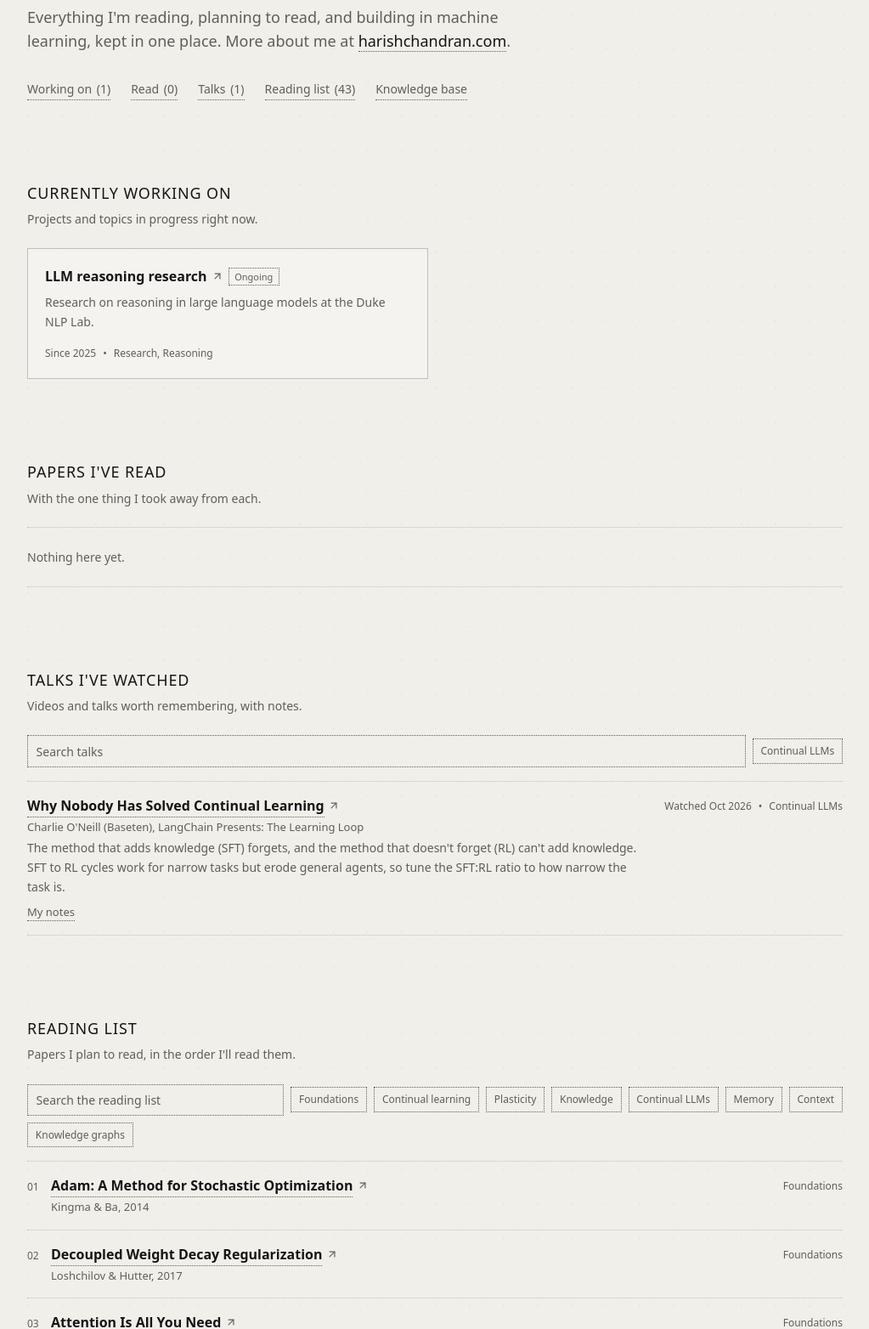
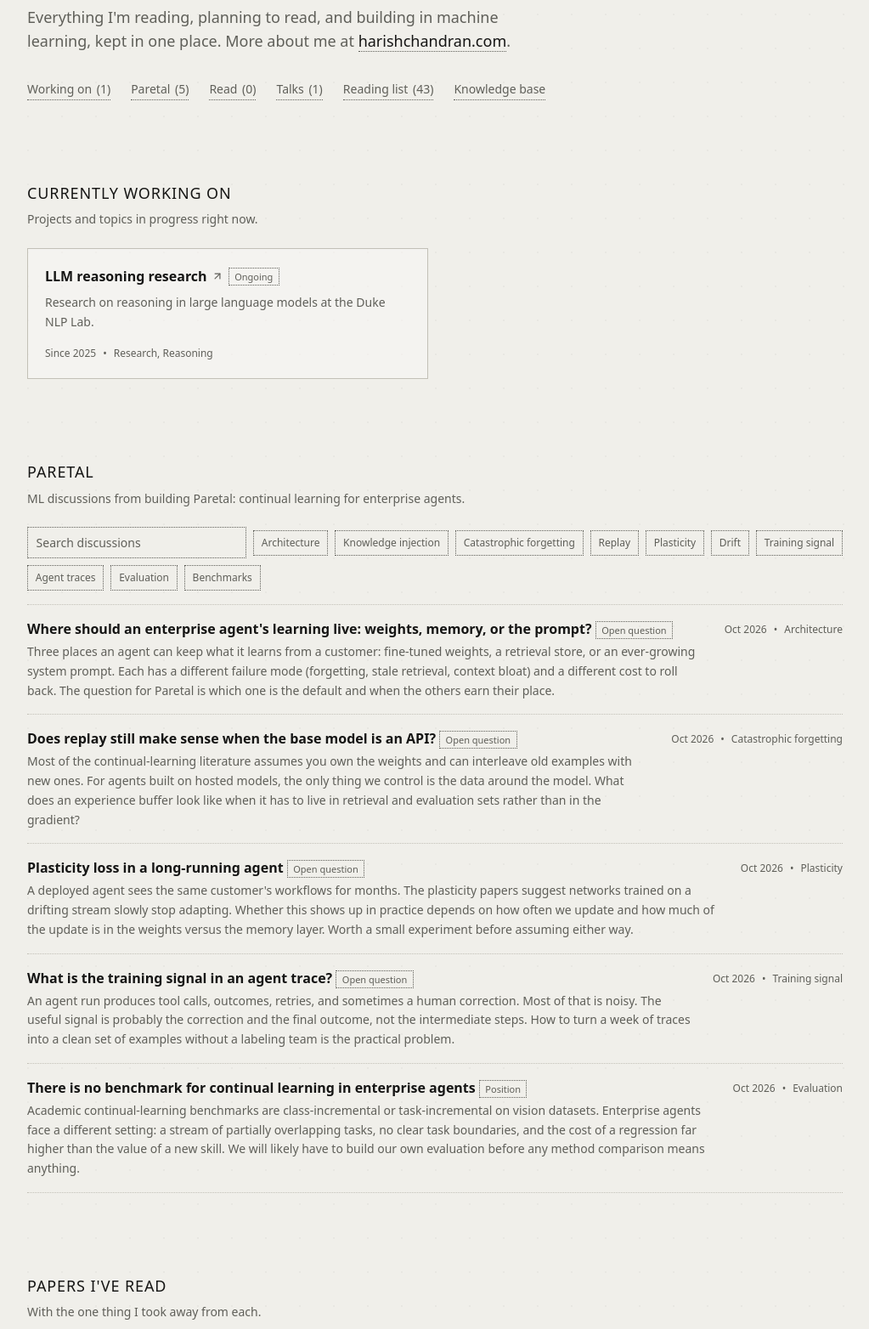
Before and after one commit to h-chandran/ml, a plain HTML site: page index.html in a window 1280 px wide. Shown: the part 224-1788 px from the top of the page at 85% size, without its empty margins (128-1151 px from the left). Drawn offline with Linux system fonts and the light colour scheme; a web font is replaced by a local one.

Commit message:
Add Paretal section for continual-learning discussions
New data/paretal.json holds ML discussion entries tied to Paretal
(continual learning for enterprise agents), rendered as a searchable,
tag-filterable section between "Working on" and "Read". Seeded with
five open questions.

Co-Authored-By: Claude Fable 5.1 <noreply@anthropic.com>

```diff
--- a/assets/app.js
+++ b/assets/app.js
@@ -49,7 +49,7 @@
   }
 
   function searchText(item) {
-    return [item.title, item.authors, item.speaker, item.venue, item.takeaway, item.why, item.description, (item.tags || []).join(" ")]
+    return [item.title, item.authors, item.speaker, item.venue, item.takeaway, item.why, item.summary, item.description, (item.tags || []).join(" ")]
       .join(" ")
       .toLowerCase();
   }
@@ -138,6 +138,25 @@
       .join("");
   }
 
+  function renderParetal(items) {
+    return items
+      .map(function (item) {
+        var links = [];
+        if (item.notes) links.push('<a href="' + esc(item.notes) + '">Full note</a>');
+        return (
+          '<li><div class="row"><span class="row-main">' +
+          '<span class="row-title">' + titleBlock(item) +
+          (item.status ? ' <span class="status">' + esc(item.status) + "</span>" : "") + "</span>" +
+          (item.summary ? '<span class="row-desc">' + esc(item.summary) + "</span>" : "") +
+          (links.length ? '<span class="row-links">' + links.join("") + "</span>" : "") +
+          "</span>" +
+          meta([formatMonth(item.date), (item.tags || [])[0]]) +
+          "</div></li>"
+        );
+      })
+      .join("");
+  }
+
   // ---------- filterable lists ----------
 
   function setupList(key, items, render) {
@@ -203,26 +222,31 @@
     if (el) el.textContent = "(" + n + ")";
   }
 
-  Promise.all([load("working-on"), load("read"), load("to-read"), load("talks")])
+  Promise.all([load("working-on"), load("paretal"), load("read"), load("to-read"), load("talks")])
     .then(function (data) {
       var working = data[0];
-      var read = data[1].slice().sort(function (a, b) {
+      var paretal = data[1].slice().sort(function (a, b) {
+        return String(b.date || "").localeCompare(String(a.date || ""));
+      });
+      var read = data[2].slice().sort(function (a, b) {
         return String(b.read || "").localeCompare(String(a.read || ""));
       });
-      var toRead = data[2].slice().sort(function (a, b) {
+      var toRead = data[3].slice().sort(function (a, b) {
         return (a.order || Infinity) - (b.order || Infinity);
       });
 
-      var talks = data[3].slice().sort(function (a, b) {
+      var talks = data[4].slice().sort(function (a, b) {
         return String(b.watched || "").localeCompare(String(a.watched || ""));
       });
 
       document.querySelector('[data-list="working-on"]').innerHTML = renderWorkingOn(working);
+      setupList("paretal", paretal, renderParetal);
       setupList("read", read, renderRead);
       setupList("talks", talks, renderTalks);
       setupList("to-read", toRead, renderToRead);
 
       setCount("working-on", working.length);
+      setCount("paretal", paretal.length);
       setCount("read", read.length);
       setCount("talks", talks.length);
       setCount("to-read", toRead.length);
--- /dev/null
+++ b/data/paretal.json
@@ -0,0 +1,52 @@
+[
+  {
+    "title": "Where should an enterprise agent's learning live: weights, memory, or the prompt?",
+    "date": "2026-10",
+    "status": "Open question",
+    "summary": "Three places an agent can keep what it learns from a customer: fine-tuned weights, a retrieval store, or an ever-growing system prompt. Each has a different failure mode (forgetting, stale retrieval, context bloat) and a different cost to roll back. The question for Paretal is which one is the default and when the others earn their place.",
+    "tags": [
+      "Architecture",
+      "Knowledge injection"
+    ]
+  },
+  {
+    "title": "Does replay still make sense when the base model is an API?",
+    "date": "2026-10",
+    "status": "Open question",
+    "summary": "Most of the continual-learning literature assumes you own the weights and can interleave old examples with new ones. For agents built on hosted models, the only thing we control is the data around the model. What does an experience buffer look like when it has to live in retrieval and evaluation sets rather than in the gradient?",
+    "tags": [
+      "Catastrophic forgetting",
+      "Replay"
+    ]
+  },
+  {
+    "title": "Plasticity loss in a long-running agent",
+    "date": "2026-10",
+    "status": "Open question",
+    "summary": "A deployed agent sees the same customer's workflows for months. The plasticity papers suggest networks trained on a drifting stream slowly stop adapting. Whether this shows up in practice depends on how often we update and how much of the update is in the weights versus the memory layer. Worth a small experiment before assuming either way.",
+    "tags": [
+      "Plasticity",
+      "Drift"
+    ]
+  },
+  {
+    "title": "What is the training signal in an agent trace?",
+    "date": "2026-10",
+    "status": "Open question",
+    "summary": "An agent run produces tool calls, outcomes, retries, and sometimes a human correction. Most of that is noisy. The useful signal is probably the correction and the final outcome, not the intermediate steps. How to turn a week of traces into a clean set of examples without a labeling team is the practical problem.",
+    "tags": [
+      "Training signal",
+      "Agent traces"
+    ]
+  },
+  {
+    "title": "There is no benchmark for continual learning in enterprise agents",
+    "date": "2026-10",
+    "status": "Position",
+    "summary": "Academic continual-learning benchmarks are class-incremental or task-incremental on vision datasets. Enterprise agents face a different setting: a stream of partially overlapping tasks, no clear task boundaries, and the cost of a regression far higher than the value of a new skill. We will likely have to build our own evaluation before any method comparison means anything.",
+    "tags": [
+      "Evaluation",
+      "Benchmarks"
+    ]
+  }
+]
--- a/index.html
+++ b/index.html
@@ -6,7 +6,7 @@
     <title>ML Notebook | Harish Chandran</title>
     <meta
       name="description"
-      content="Papers Harish Chandran has read, papers on the reading list, and the machine learning work in progress."
+      content="Papers Harish Chandran has read, papers on the reading list, the machine learning work in progress, and discussion notes on continual learning for enterprise agents at Paretal."
     />
     <script>
       // Set the theme before paint to avoid a flash.
@@ -52,6 +52,7 @@
           </p>
           <nav class="jump" aria-label="Sections">
             <a href="#working-on">Working on<span class="count" data-count="working-on"></span></a>
+            <a href="#paretal">Paretal<span class="count" data-count="paretal"></span></a>
             <a href="#read">Read<span class="count" data-count="read"></span></a>
             <a href="#talks">Talks<span class="count" data-count="talks"></span></a>
             <a href="#to-read">Reading list<span class="count" data-count="to-read"></span></a>
@@ -69,7 +70,22 @@
           <div class="cards" data-list="working-on"></div>
         </section>
 
-        <section id="read" class="fade" style="animation-delay: 0.2s">
+        <section id="paretal" class="fade" style="animation-delay: 0.2s">
+          <div class="section-head">
+            <div>
+              <h2>Paretal</h2>
+              <p class="section-sub">
+                ML discussions from building <a href="https://paretal.com">Paretal</a>: continual learning for enterprise agents.
+              </p>
+            </div>
+          </div>
+          <div class="filters" data-filters="paretal">
+            <input class="search" type="search" placeholder="Search discussions" aria-label="Search Paretal discussions" />
+          </div>
+          <ul class="rows" data-list="paretal"></ul>
+        </section>
+
+        <section id="read" class="fade" style="animation-delay: 0.3s">
           <div class="section-head">
             <div>
               <h2>Papers I've read</h2>
@@ -82,7 +98,7 @@
           <ul class="rows" data-list="read"></ul>
         </section>
 
-        <section id="talks" class="fade" style="animation-delay: 0.25s">
+        <section id="talks" class="fade" style="animation-delay: 0.35s">
           <div class="section-head">
             <div>
               <h2>Talks I've watched</h2>
@@ -95,7 +111,7 @@
           <ul class="rows" data-list="talks"></ul>
         </section>
 
-        <section id="to-read" class="fade" style="animation-delay: 0.3s">
+        <section id="to-read" class="fade" style="animation-delay: 0.4s">
           <div class="section-head">
             <div>
               <h2>Reading list</h2>
```
Also changed, not shown: 1 other file.
